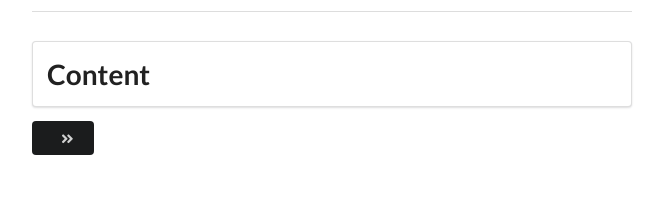
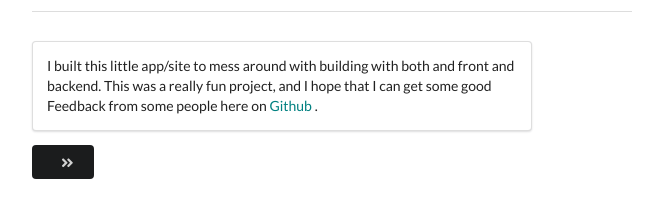
Before and after one commit to graciasc/FullStack-New-York-and-me, a website: page public/About.html in a window 1280 px wide. Shown: the part 477-694 px from the top of the page, without its empty margins (308-971 px from the left). Drawn offline with nearby package versions, Linux system fonts and the light colour scheme.

Commit message:
finishing touches

```diff
--- a/public/About.html
+++ b/public/About.html
@@ -22,7 +22,12 @@
       </div>
       <div class="ui divider"></div>
       <div class=" ui segment about-content">
-        <h1>Content</h1>
+        <p>
+          I built this little app/site to mess around with building with both
+          and front and backend. This was a really fun project, and I hope that
+          I can get some good Feedback from some people here on
+          <span id="github"> Github </span>.
+        </p>
       </div>
       <div class="button-toggle">
         <button class="ui secondary button ">
@@ -48,7 +53,7 @@
 </html>
 
 <script>
-  $("button").click(function() {
-    $(".ui.sidebar").sidebar("toggle");
+  $('button').click(function() {
+    $('.ui.sidebar').sidebar('toggle');
   });
 </script>
--- a/public/style.css
+++ b/public/style.css
@@ -14,30 +14,41 @@
     padding-top: 24px;
 
 }
+
 .main-grid {
     display: grid;
     justify-content: center;
 }
+
 .button-toggle {
     justify-content: center;
 }
+
 #name-form {
     margin-bottom: 16px;
 }
+
 #submit-btn {
-  margin-top:16px;
+    margin-top: 16px;
 }
 
 .img-card {
     padding-top: 24px
 }
+
 .header-title {
     padding-bottom: 16px;
 }
+
 .message-content {
-  padding-bottom:24px;
-  font:caption;
+    padding-bottom: 24px;
+    font: caption;
 }
-/* .name-header {
-  padding
-} */
+
+.about-content {
+    width: 500px;
+}
+
+#github {
+    color: teal;
+}
```
Also changed, not shown: public/Feedback.html (+5 -5 lines). Lines whose indentation alone changed are shown as unchanged.
